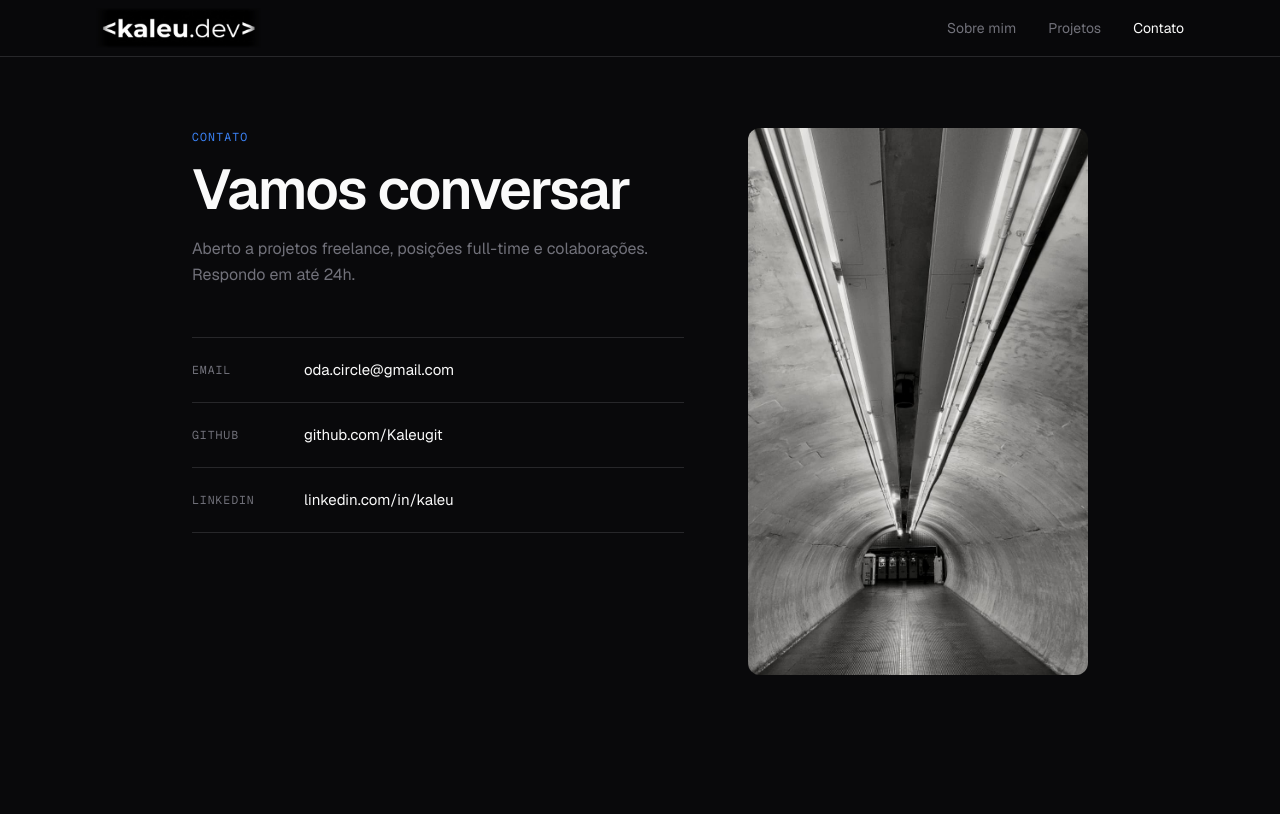
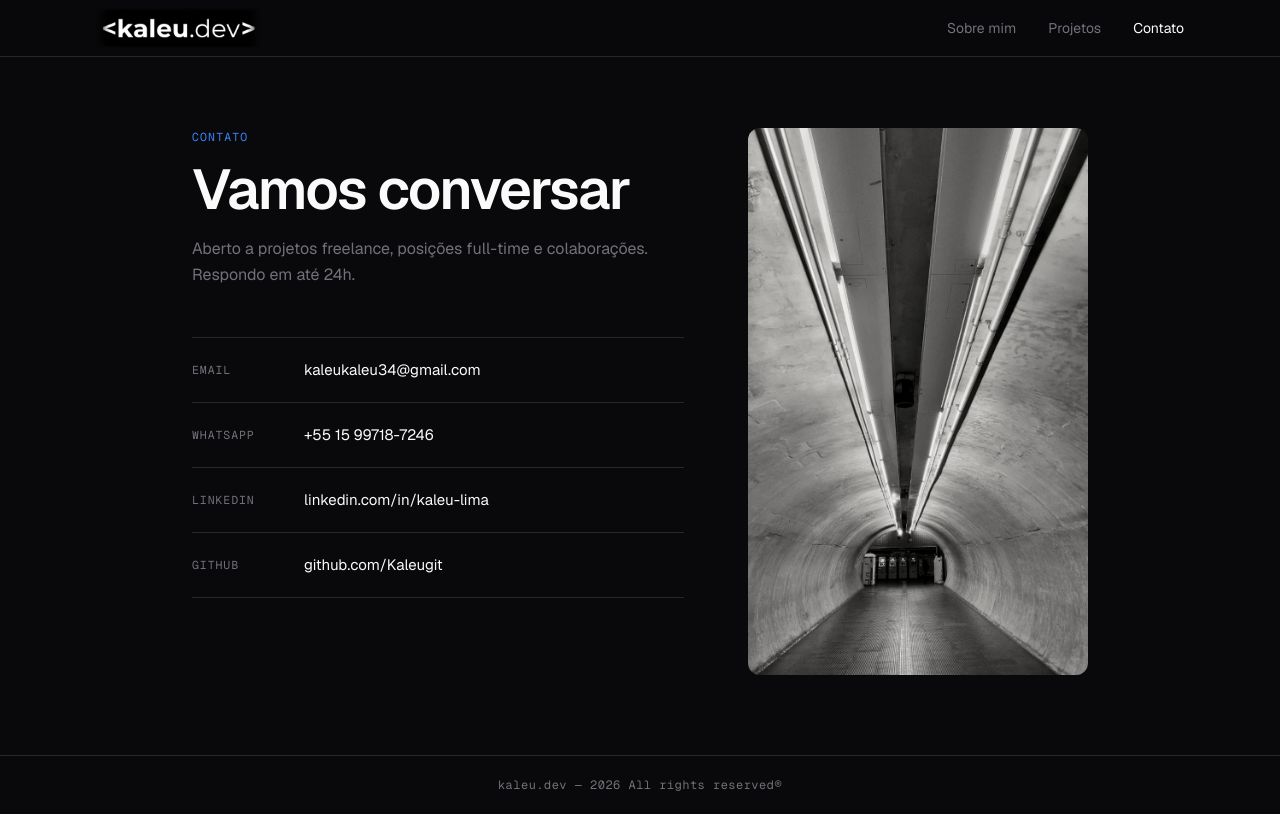
Before and after one commit to Kaleugit/kaleu.dev-site, a Next.js app: page /contato in a window 1280 px wide. Built offline with nearby package versions, Linux system fonts and the light colour scheme.

Commit message:
feat: atualiza contato e adiciona rodapé
- Contato: email, WhatsApp, LinkedIn e GitHub reais
- Rodapé global: "kaleu.dev — 2026 All rights reserved®"

Co-Authored-By: Claude Sonnet 4.6 <noreply@anthropic.com>

```diff
--- a/app/contato/page.tsx
+++ b/app/contato/page.tsx
@@ -3,18 +3,23 @@ import Image from "next/image";
 const channels = [
   {
     label: "Email",
-    value: "oda.circle@gmail.com",
-    href: "mailto:oda.circle@gmail.com",
+    value: "kaleukaleu34@gmail.com",
+    href: "mailto:kaleukaleu34@gmail.com",
+  },
+  {
+    label: "WhatsApp",
+    value: "+55 15 99718-7246",
+    href: "https://wa.me/5515997187246",
+  },
+  {
+    label: "LinkedIn",
+    value: "linkedin.com/in/kaleu-lima",
+    href: "https://www.linkedin.com/in/kaleu-lima/",
   },
   {
     label: "GitHub",
     value: "github.com/Kaleugit",
     href: "https://github.com/Kaleugit",
-  },
-  {
-    label: "LinkedIn",
-    value: "linkedin.com/in/kaleu",
-    href: "https://linkedin.com/in/kaleu",
   },
 ];
 
--- a/app/layout.tsx
+++ b/app/layout.tsx
@@ -17,6 +17,17 @@ export default function RootLayout({ children }: { children: React.ReactNode })
       <body style={{ backgroundColor: "var(--bg)", color: "var(--text)", minHeight: "100dvh", display: "flex", flexDirection: "column" }}>
         <Nav />
         <main style={{ flex: 1 }}>{children}</main>
+        <footer style={{
+          borderTop: '1px solid var(--border)',
+          padding: '1.25rem 2rem',
+          textAlign: 'center',
+          fontSize: '0.75rem',
+          fontFamily: 'var(--font-geist-mono)',
+          color: 'var(--muted)',
+          letterSpacing: '0.04em',
+        }}>
+          kaleu.dev — 2026 All rights reserved®
+        </footer>
       </body>
     </html>
   );
```
